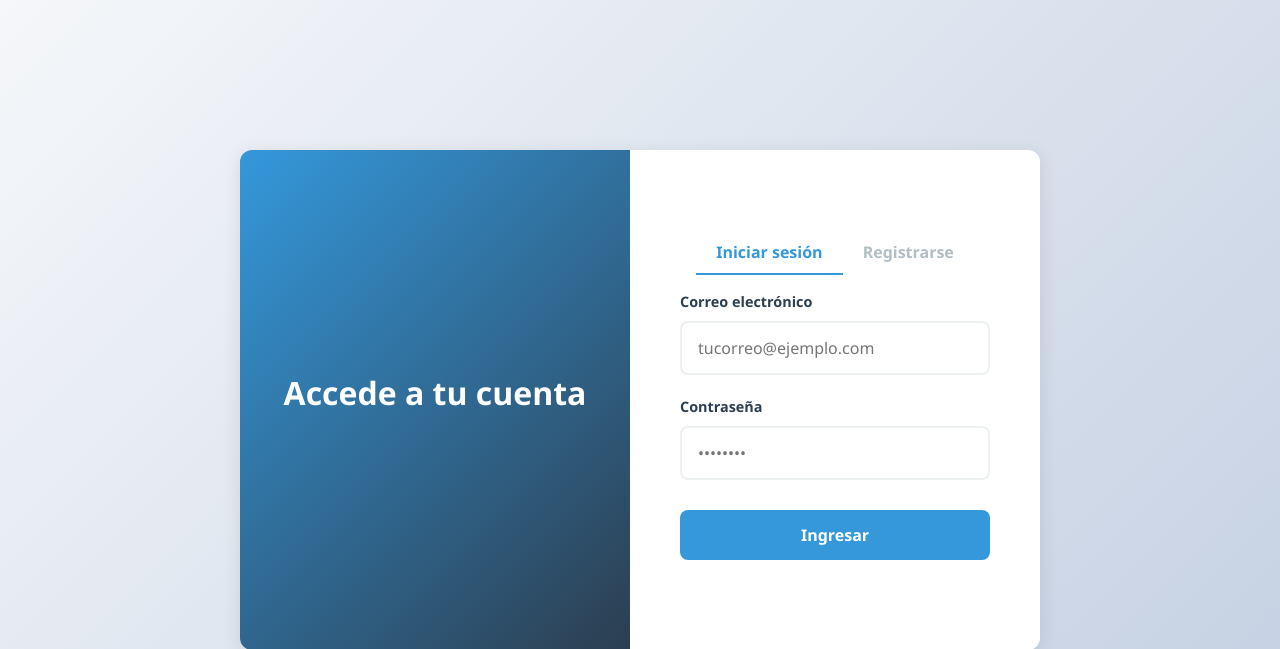
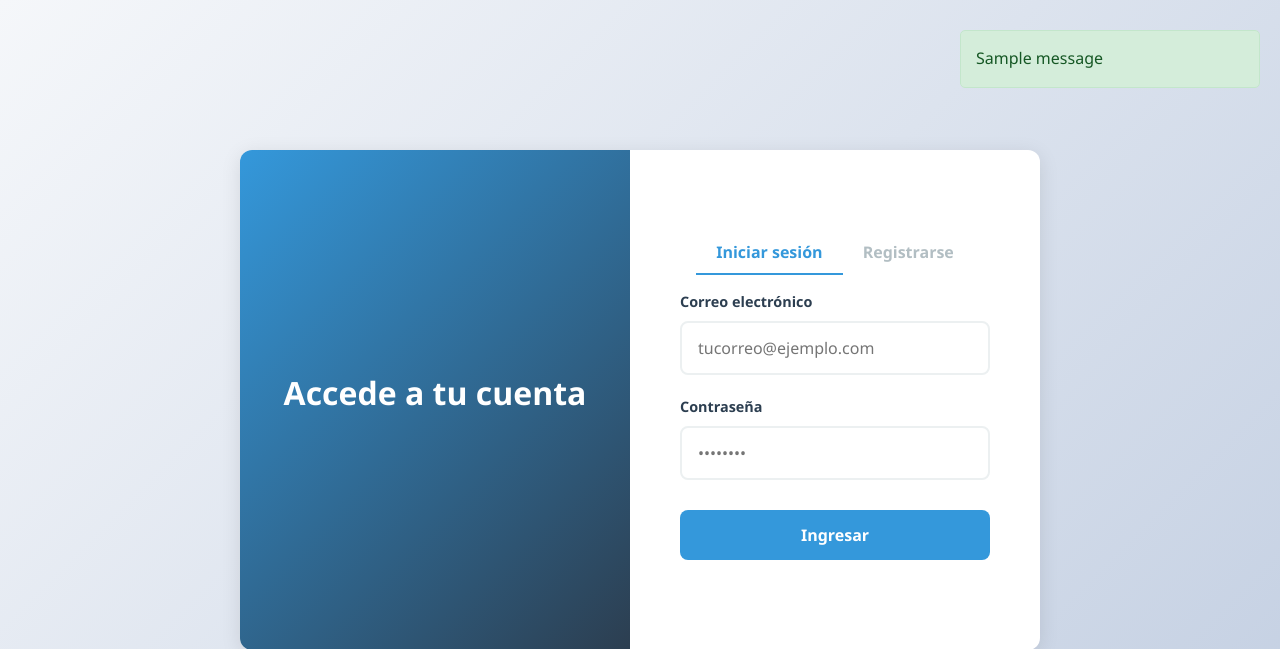
Before and after one commit to Lizeth1511/tiendavirtual_a, a Flask app: page / in a window 1280 px wide. Shown: the top 649 px of the page. Run offline with Flask 3, Linux system fonts and the light colour scheme; one stand-in notice (Sample message) is shown; some libraries are stand-ins or nearby versions.

Commit message:
login.html

```diff
--- a/templates/login.html
+++ b/templates/login.html
@@ -233,7 +233,23 @@
                 <h1>Accede a tu cuenta</h1>
             </div>
         </div>
-
+        <!-- Mensajes Flash -->
+        <div class="flash-messages" style="position: fixed; top: 20px; right: 20px; z-index: 1000;">
+            {% with messages = get_flashed_messages(with_categories=true) %}
+                {% if messages %}
+                    {% for category, message in messages %}
+                        <div class="flash {{ category }}" style="padding: 15px; margin: 10px 0; border-radius: 5px; min-width: 300px;
+                            {% if category == 'success' %}
+                                background: #d4edda; border: 1px solid #c3e6cb; color: #155724;
+                            {% elif category == 'error' %}
+                                background: #f8d7da; border: 1px solid #f5c6cb; color: #721c24;
+                            {% endif %}">
+                            {{ message }}
+                        </div>
+                    {% endfor %}
+                {% endif %}
+            {% endwith %}
+        </div>
         <!-- Sección de formularios -->
         <div class="form-section">
             <div class="form-container">
```
